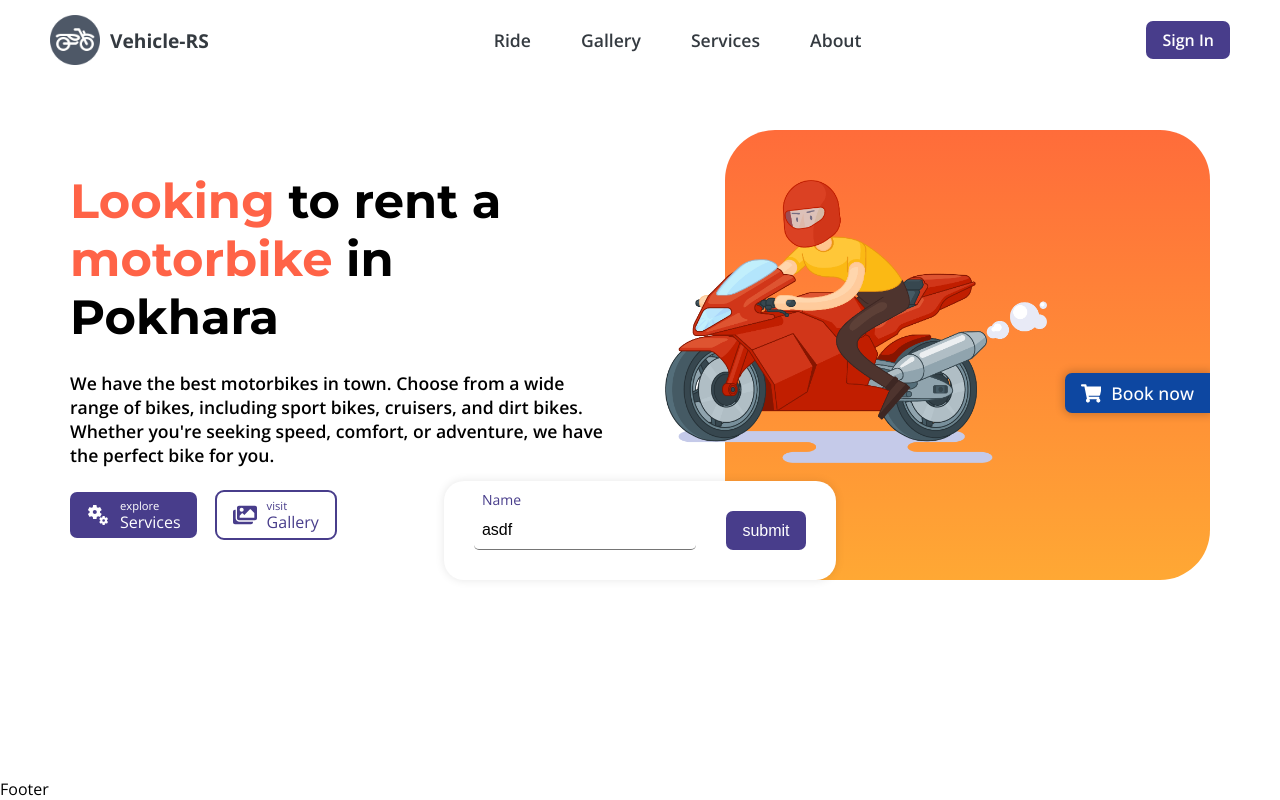
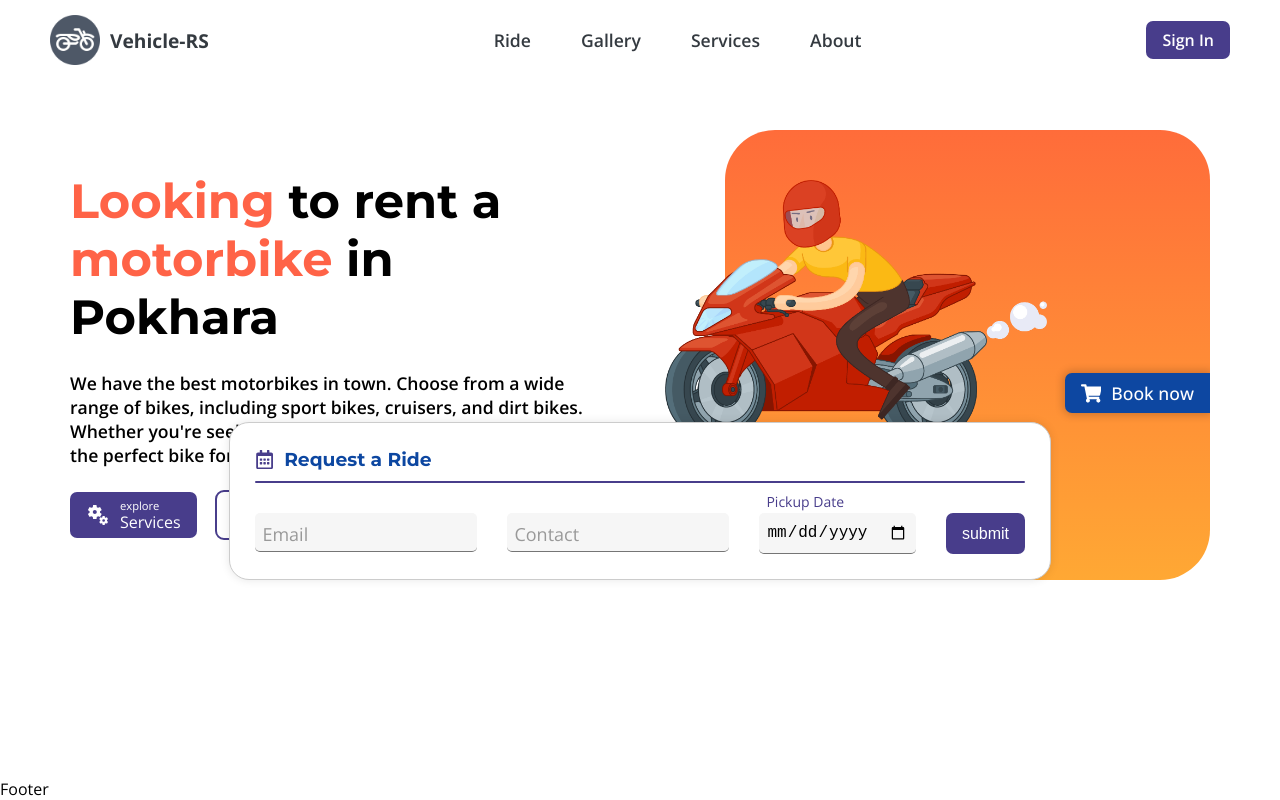
Before and after one commit to sushilkshetri029/Bike-rental-system, a Next.js app: page / in a window 1280 px wide. Built offline with nearby package versions, Linux system fonts and the light colour scheme.

Commit message:
Optimize hero form layout and styles

```diff
--- a/components/Homepage/_components/HeroForm/HeroForm.css
+++ b/components/Homepage/_components/HeroForm/HeroForm.css
@@ -1,15 +1,48 @@
 .hero-form {
     width: fit-content;
     display: flex;
-    flex-direction: row;
+    flex-direction: column;
     gap: 30px;
     position: absolute;
     bottom: 0px;
     left: 0px;
     right: 0px;
     margin: 0px auto;
-    padding: 30px;
+    padding: 25px;
     background-color: white;
     box-shadow: 0px 0px 10px rgba(0, 0, 0, 0.1);
+    border: 1px solid #ccc;
     border-radius: 20px;
 }
+
+.hero-form .hero-form-title {
+    display: flex;
+    flex-direction: column;
+    gap: 10px;
+    color: var(--theme-blue-dark);
+}
+
+.hero-form .hero-form-title .text {
+    display: flex;
+    flex-direction: row;
+    align-items: center;
+    gap: 10px;
+}
+
+.hero-form .hero-form-title .text .hero-title-icon {
+    font-size: 1.2rem;
+    color: var(--theme-blue-dark-2);
+}
+
+.hero-form .line {
+    width: 100%;
+    height: 2px;
+    border-radius: 10px;
+    background-color: var(--theme-blue-dark-2);
+}
+
+.hero-form .form-inputs {
+    display: flex;
+    flex-direction: row;
+    gap: 30px;
+}
--- a/components/Homepage/_components/HeroForm/HeroForm.js
+++ b/components/Homepage/_components/HeroForm/HeroForm.js
@@ -3,25 +3,25 @@
 import { useState } from 'react';
 import './HeroForm.css';
 import Input from '@/components/ui/Input/Input';
+import { FaRegCalendarAlt } from 'react-icons/fa';
 
 const HeroForm = () => {
-  const [name, setName] = useState('asdf');
+  const [email, setEmail] = useState('');
+  const [contact, setContact] = useState('');
+  const [pickupDate, setPickupDate] = useState('');
 
   const handleInputChange = (e, field) => {
     const { value } = e.target;
     switch (field) {
-        case 'name':
-            setName(value);
+      case 'email':
+        setEmail(value);
         break;
-        // case 'loginPassword':
-        //     setLoginPassword(value);
-        //     break;
-        // case 'name':
-        //     setName(value);
-        //     break;
-        // case 'registerEmail':
-        //     setRegisterEmail(value);
-        //     break;
+      case 'contact':
+        setContact(value);
+        break;
+      case 'pickupDate':
+        setPickupDate(value);
+        break;
       // case 'registerPassword':
       //     setRegisterPassword(value);
       //     break;
@@ -36,16 +36,36 @@ const HeroForm = () => {
 
   return (
     <form action="" className="hero-form">
+      <div className="hero-form-title">
+        <h3 className="text">
+        <FaRegCalendarAlt className='hero-title-icon' /> Request a Ride
+        </h3>
+        <div className="line"></div>
+      </div>
+      <div className="form-inputs">
         <Input
-      label='Name'
+          label='Email'
           required
-      value={name}
-      onChange={(e) => handleInputChange(e, 'name')}
-      // type='password'
-      // togglePassword
-      // disabled
+          type='email'
+          value={email}
+          onChange={(e) => handleInputChange(e, 'email')}
         />
-      <button className='btn btn-blue'>submit</button>
+        <Input
+          label='Contact'
+          required
+          value={contact}
+          onChange={(e) => handleInputChange(e, 'contact')}
+        />
+        <Input
+          label='Pickup Date'
+          required
+          fixedLabel
+          value={pickupDate}
+          type='date'
+          onChange={(e) => handleInputChange(e, 'pickupDate')}
+        />
+        <button type='submit' className='btn btn-blue'>submit</button>
+      </div>
     </form>
   )
 }
--- a/components/ui/Input/Input.css
+++ b/components/ui/Input/Input.css
@@ -4,6 +4,8 @@
 }
 
 .input-field input {
+    /* background-color: wheat; */
+    background-color: #f6f6f6;
     font-size: 1rem;
     position: relative;
     padding: 10px 7.5px;
@@ -61,6 +63,7 @@
 
 /* active state */
 .input-field input:focus~label,
+.input-field.fixed-label label,
 .input-field input.valid~label {
     /* top: -20px; */
     bottom: unset;
--- a/components/ui/Input/Input.js
+++ b/components/ui/Input/Input.js
@@ -4,13 +4,13 @@ import { useState } from 'react';
 import { FiEye, FiEyeOff } from 'react-icons/fi';
 import './Input.css';
 
-const Input = ({ className = '', type = 'text', label = 'Enter', name = 'input-default-name', required = false, value = '', onChange, disabled = false, togglePassword = false }) => {
+const Input = ({ className = '', type = 'text', label = 'Enter', name = 'input-default-name', required = false, value = '', onChange, disabled = false, togglePassword = false, fixedLabel = false }) => {
 
     const [passwordType, setPasswordType] = useState(togglePassword || type === 'password');
 
     return (
-        <div className={`input-field ${className} ${togglePassword && !disabled ? 'password' : ''}`}>
-            <input className={`input ${value !== '' ? `valid` : ''}`} disabled={disabled} value={value} type={passwordType === true ? 'password' : passwordType === false ? 'text' : type} name={name} required={required} onChange={(e) => onChange(e)} />
+        <div className={`input-field ${className} ${togglePassword && !disabled ? 'password' : ''} ${fixedLabel ? 'fixed-label' : ''}`}>
+            <input className={`input ${value !== '' ? `valid` : ''}`} disabled={disabled} value={value} type={passwordType === true ? 'password' : passwordType === false && type === 'password' ? 'text' : type} name={name} required={required} onChange={(e) => onChange(e)} />
             {togglePassword && !disabled &&
                 <>
                     {
--- a/package.json
+++ b/package.json
@@ -15,7 +15,8 @@
     "nextjs-toploader": "^3.6.15",
     "react": "^18",
     "react-dom": "^18",
-    "react-icons": "^5.3.0"
+    "react-icons": "^5.3.0",
+    "react-spinners": "^0.14.1"
   },
   "devDependencies": {
     "eslint": "^8",
--- /dev/null
+++ b/test.js
@@ -0,0 +1,6 @@
+function checkPassOrFail(marks) {
+    const result = marks >= 40 ? 'True' : 'Fail';
+    return result;
+ }
+
+ console.log(checkPassOrFail(50)); // True
```
Also changed, not shown: 1 other file (tests, documents, lock files or other folders). Lines whose indentation alone changed are shown as unchanged.
